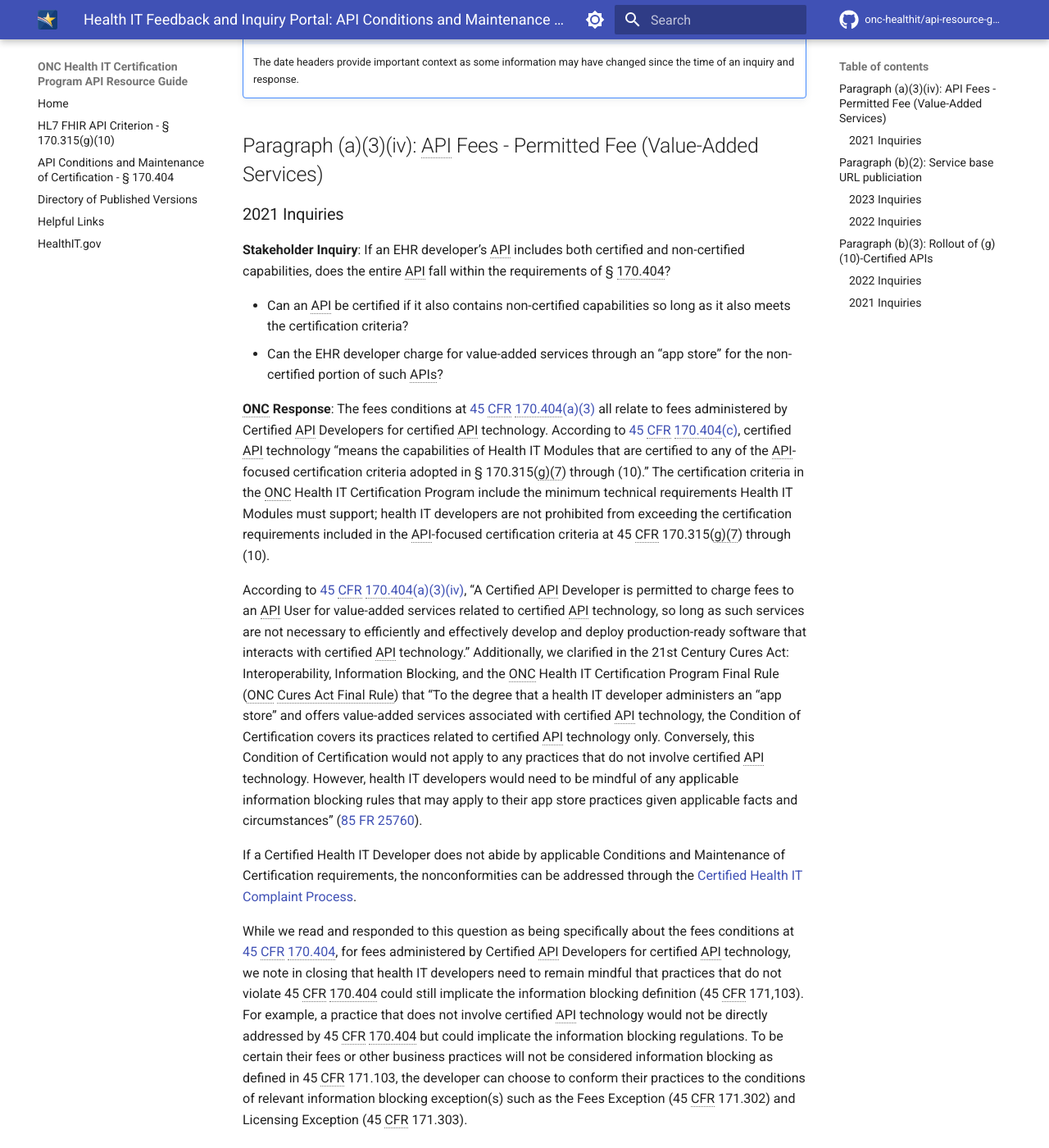
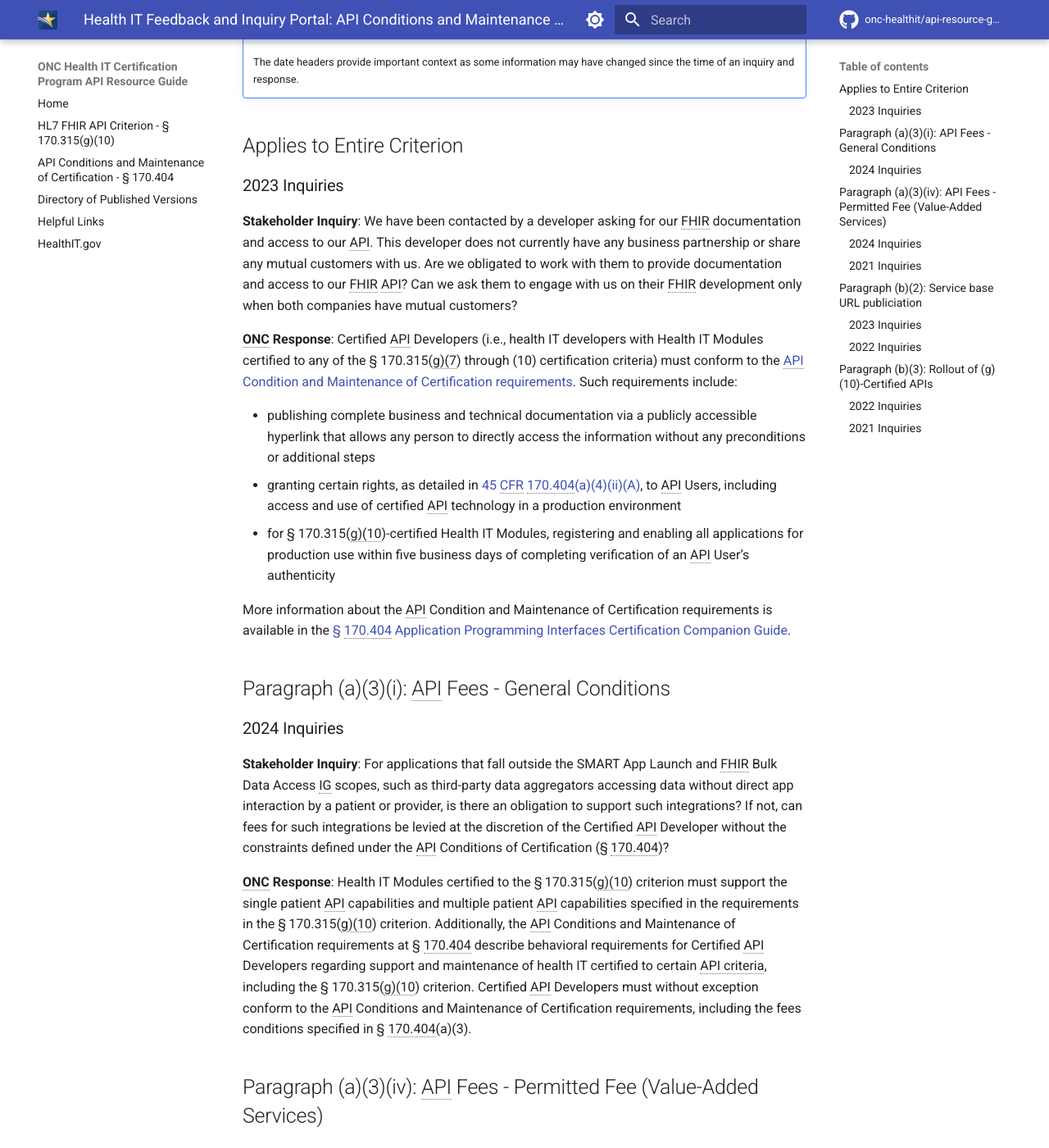
Before and after one commit to onc-healthit/api-resource-guide, an MkDocs documentation site: the page built from docs/inquiry-portal/404-inquiries.md, in a window 1280 px wide and 1400 px high, scrolled down 369 px. Shown: the whole window at 82% size. Built offline with MkDocs 1.6.1 and Material for MkDocs 9.7.7, drawn with Linux system fonts in a browser that asks for light colours; comment, search, counter and statistics services are not loaded; the version menu is left out; some of the changed text lies outside the part shown.

Commit message:
adding 404 inquiries

```diff
--- a/docs/inquiry-portal/404-inquiries.md
+++ b/docs/inquiry-portal/404-inquiries.md
@@ -6,7 +6,34 @@ This section contains anonymized feedback and inquiries, related to the API Cond
 
     The date headers provide important context as some information may have changed since the time of an inquiry and response.
 
+## Applies to Entire Criterion
+### 2023 Inquiries
+**Stakeholder Inquiry**: We have been contacted by a developer asking for our FHIR documentation and access to our API. This developer does not currently have any business partnership or share any mutual customers with us. Are we obligated to work with them to provide documentation and access to our FHIR API? Can we ask them to engage with us on their FHIR development only when both companies have mutual customers?
+
+**ONC Response**: Certified API Developers (i.e., health IT developers with Health IT Modules certified to any of the § 170.315(g)(7) through (10) certification criteria) must conform to the <a target = "_blank" href="https://www.healthit.gov/condition-ccg/application-programming-interfaces">API Condition and Maintenance of Certification requirements</a>. Such requirements include:
+
+- publishing complete business and technical documentation via a publicly accessible hyperlink that allows any person to directly access the information without any preconditions or additional steps
+- granting certain rights, as detailed in <a target = "_blank" href="https://www.ecfr.gov/current/title-45/part-170/section-170.404#p-170.404(a)(4)(ii)(A)">45 CFR 170.404(a)(4)(ii)(A)</a>, to API Users, including access and use of certified API technology in a production environment
+- for § 170.315(g)(10)-certified Health IT Modules, registering and enabling all applications for production use within five business days of completing verification of an API User’s authenticity
+
+More information about the API Condition and Maintenance of Certification requirements is available in the <a target = "_blank" href="https://www.healthit.gov/condition-ccg/application-programming-interfaces">§ 170.404 Application Programming Interfaces Certification Companion Guide</a>.
+
+## Paragraph (a)(3)(i): API Fees - General Conditions
+### 2024 Inquiries
+**Stakeholder Inquiry**: For applications that fall outside the SMART App Launch and FHIR Bulk Data Access IG scopes, such as third-party data aggregators accessing data without direct app interaction by a patient or provider, is there an obligation to support such integrations? If not, can fees for such integrations be levied at the discretion of the Certified API Developer without the constraints defined under the API Conditions of Certification (§ 170.404)?
+
+**ONC Response**: Health IT Modules certified to the § 170.315(g)(10) criterion must support the single patient API capabilities and multiple patient API capabilities specified in the requirements in the § 170.315(g)(10) criterion. Additionally, the API Conditions and Maintenance of Certification requirements at § 170.404 describe behavioral requirements for Certified API Developers regarding support and maintenance of health IT certified to certain API criteria, including the § 170.315(g)(10) criterion. Certified API Developers must without exception conform to the API Conditions and Maintenance of Certification requirements, including the fees conditions specified in § 170.404(a)(3).
+
 ## Paragraph (a)(3)(iv): API Fees - Permitted Fee (Value-Added Services)
+### 2024 Inquiries
+**Stakeholder Inquiry**: We are inquiring about requirements and expectations for offering value-added services for certified API technology as defined in the API Condition and Maintenance of Certification requirements (170.404).
+
+Can we offer value-added services to only app developers that meet particular criteria that we define?
+
+**ONC Response**: The API Condition of certification requirements at § 170.404(a)(3)(iv) permit Certified API Developers to charge fees to an API User for value-added services related to certified API technology, so long as such services are not necessary to efficiently and effectively develop and deploy production-ready software that interacts with certified API technology. For fees for value-added services, the Certified API Developer must comply with the requirements at § 170.404(a)(3)(i)(B), including that such fees are based on objective and verifiable criteria that are uniformly applied to all similarly situated API Information Sources and API Users.
+
+Additional information and related examples are available in the ONC Cures Act Final Rule (<a target = "_blank" href="https://www.federalregister.gov/d/2020-07419/p-1362">85 FR 25760</a>).
+
 ### 2021 Inquiries
 **Stakeholder Inquiry**: If an EHR developer’s API includes both certified and non-certified capabilities, does the entire API fall within the requirements of § 170.404?
 
```
Also changed, not shown: docs/404-conditions-maintenance.md (+7 -1 lines).
